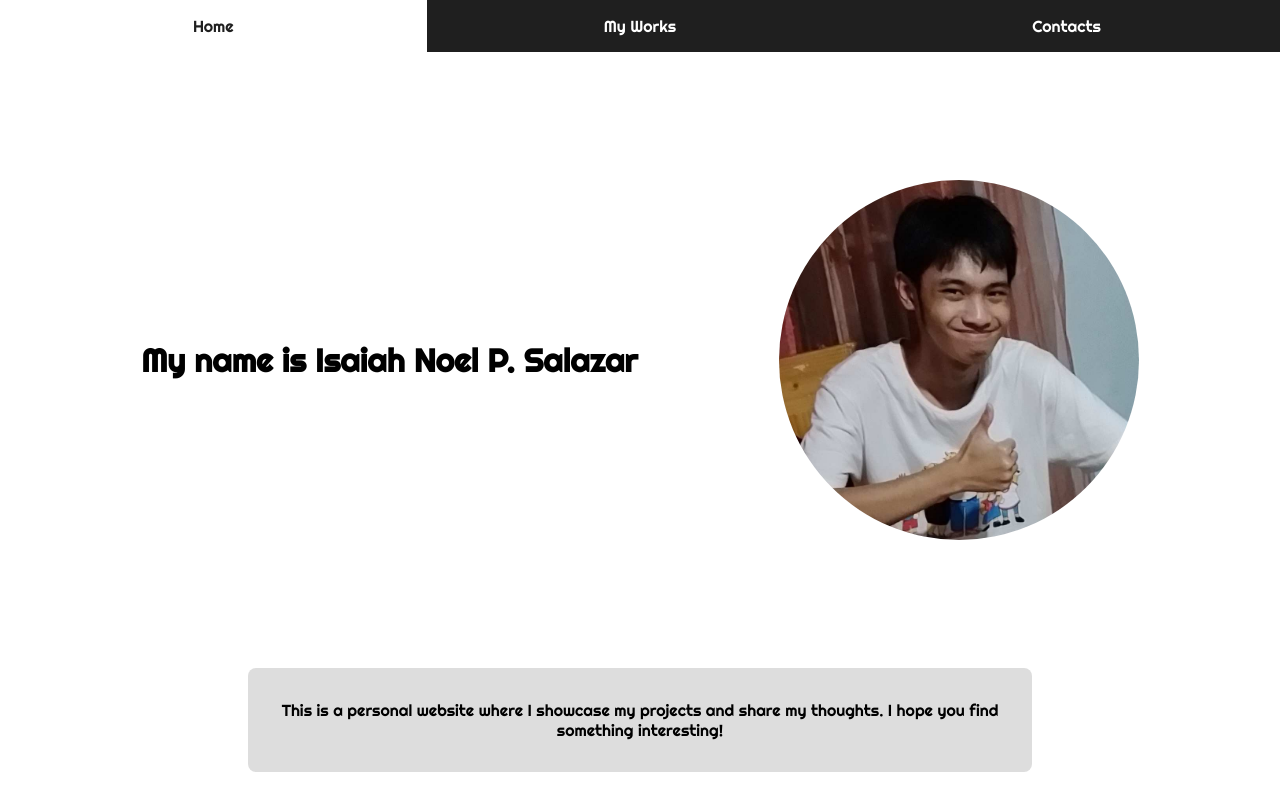
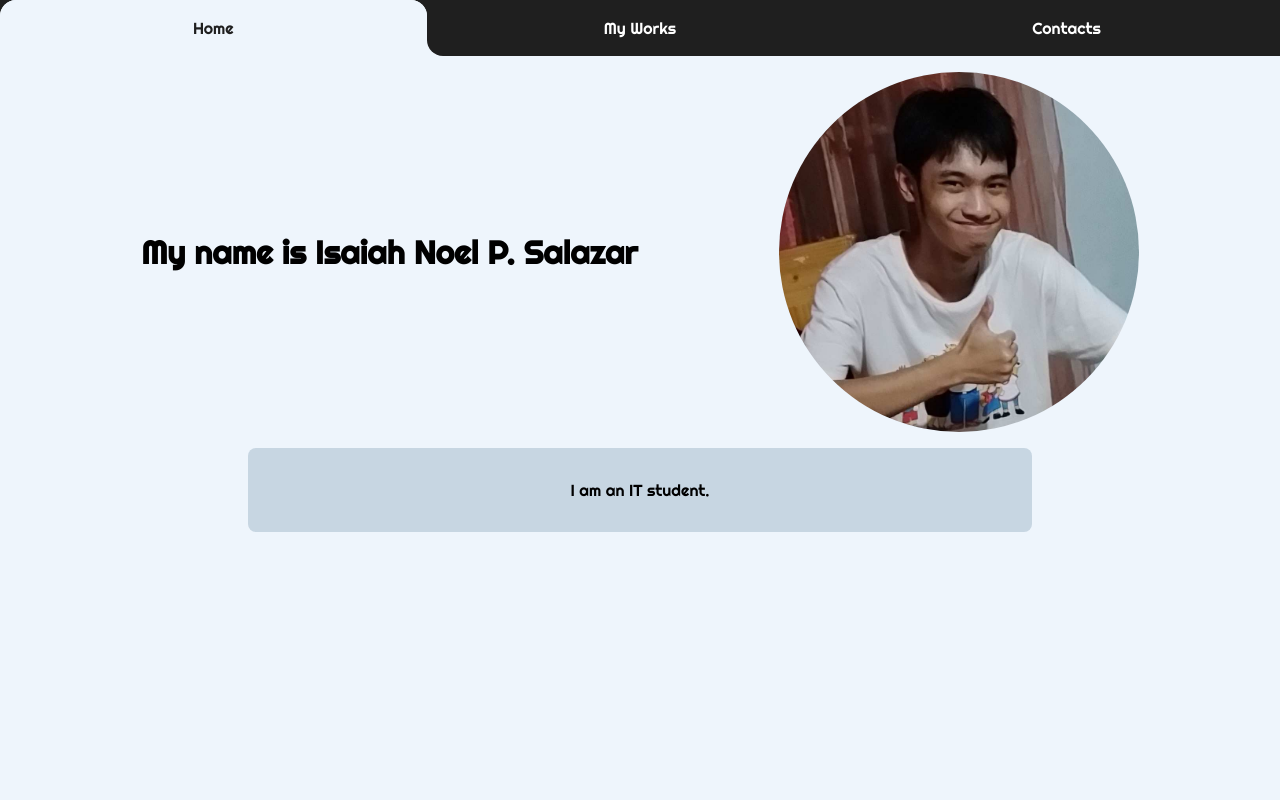
Before and after one commit to isaiahnoelsalazar/my-website_old, a PHP site: page / in a window 1280 px wide. Run offline with PHP 8.4, Linux system fonts and the light colour scheme.

Commit message:
Website change yay

```diff
--- a/css/colors.css
+++ b/css/colors.css
@@ -5,6 +5,9 @@
     --quaternary-color: #00507A;
     --quinary-color: #00324D;
     --black: #1F1F1F;
+    --blue-gray: #C7D6E2;
+    --dark: #555555;
     --gray: #DDDDDD;
+    --light-blue: #EEF5FC;
     --light-gray: #EEEEEE;
 }
--- a/css/contacts.css
+++ b/css/contacts.css
@@ -1,4 +1,4 @@
-.content:last-child {
+.contact {
     justify-content: center;
 }
 #contactlist {
@@ -35,11 +35,11 @@
     width: 80px;
 }
 #contactlist > div > a:hover {
-    background-color: var(--gray);
+    background-color: var(--blue-gray);
 }
 #contactlist > a {
     align-items: center;
-    background-color: var(--gray);
+    background-color: var(--blue-gray);
     border-radius: 8px;
     color: var(--black);
     display: flex;
--- a/css/home.css
+++ b/css/home.css
@@ -1,4 +1,4 @@
-.content:first-child {
+.home {
     align-items: center;
     display: flex;
     flex-direction: column;
@@ -9,12 +9,12 @@
     display: flex;
     gap: 16px;
     justify-content: space-evenly;
-    padding: 128px 0;
+    padding: 16px 0;
     width: calc(100% - 32px);
 }
 #home-div-2 {
     align-items: center;
-    background-color: var(--gray);
+    background-color: var(--blue-gray);
     border-radius: 8px;
     display: flex;
     flex-direction: column;
--- a/css/index.css
+++ b/css/index.css
@@ -1,32 +1,46 @@
+html {
+    height: 100%;
+}
 body {
-    background-color: white;
     font-family: Righteous;
+    height: 100%;
     margin: 0;
 }
 #navbar {
+    background-color: var(--black);
     display: grid;
     grid-template-columns: 1fr 1fr 1fr;
     justify-content: center;
 }
-#navbar > p {
+.tab-container {
+    background-color: var(--light-blue);
+    border-radius: 16px;
+}
+.tab-container > p {
     margin: 0;
     text-align: center;
 }
 .tab {
     align-items: center;
     background-color: var(--black);
+    border-radius: 16px;
     color: white;
     cursor: pointer;
     display: flex;
+    height: 56px;
     justify-content: center;
-    padding: 16px 0;
 }
-.tab:hover {
-    background-color: white;
-    color: var(--black);
+.tab-container:first-child {
+    border-radius: 16px 16px 0 0;
+}
+.tab-container:nth-child(2) {
+    border-radius: 16px 16px 16px 0;
+}
+.tab-container:last-child {
+    border-radius: 16px;
 }
 .selected {
-    background-color: white;
+    background-color: var(--light-blue);
     color: var(--black);
 }
 .unselected {
@@ -36,7 +50,10 @@ body {
 #main {
     display: flex;
     flex-direction: column;
+    height: calc(100% - 56px);
 }
 .content {
+    background-color: var(--light-blue);
     display: none;
+    height: 100%;
 }
--- a/css/pages.css
+++ b/css/pages.css
@@ -1,9 +1,9 @@
-.content:nth-child(2) {
+.pages {
     align-items: center;
     flex-direction: column;
     padding: 16px 0;
 }
-.content:nth-child(2) > h2 {
+.pages > h2 {
     margin: 0;
     width: 720px;
 }
@@ -27,7 +27,7 @@
     text-decoration: underline;
 }
 @media (max-width: 800px) {
-    .content:nth-child(2) > h2 {
+    .pages > h2 {
         width: calc(100% - 32px);
     }
     #pagelist > a {
--- a/index.html
+++ b/index.html
@@ -59,21 +59,27 @@
     </head>
     <body>
         <div id="navbar">
-            <p class="tab selected">Home</p>
-            <p class="tab">My Works</p>
-            <p class="tab">Contacts</p>
+            <a class="tab-container" onmouseenter="mouseEnter(0)" onmouseleave="mouseLeave(0)" onclick="mouseClick(0)">
+                <p class="tab selected">Home</p>
+            </a>
+            <a class="tab-container" onmouseenter="mouseEnter(1)" onmouseleave="mouseLeave(1)" onclick="mouseClick(1)">
+                <p class="tab">My Works</p>
+            </a>
+            <a class="tab-container" onmouseenter="mouseEnter(2)" onmouseleave="mouseLeave(2)" onclick="mouseClick(2)">
+                <p class="tab">Contacts</p>
+            </a>
         </div>
         <div id="main">
-            <div class="content">
+            <div class="home content">
                 <div id="home-div-1">
                     <h1>My name is Isaiah Noel P. Salazar</h1>
                     <img src="resources/profile_pic.jpg" alt="profile_picture">
                 </div>
                 <div id="home-div-2">
-                    <p>This is a personal website where I showcase my projects and share my thoughts. I hope you find something interesting!</p>
+                    <p>I am an IT student.</p>
                 </div>
             </div>
-            <div class="content">
+            <div class="pages content">
                 <h2>Live websites</h2>
                 <div id="pagelist">
                     <a href="https://saiaaaaaaa.github.io/bad-phone-number-inputs/">Bad Phone Number Inputs</a>
@@ -91,7 +97,7 @@
                     <a href="https://saiaaaaaaa.github.io/women-with-baskets/">Women with Baskets</a>
                 </div>
             </div>
-            <div class="content">
+            <div class="contact content">
                 <div id="contactlist">
                     <div>
                         <a href="https://www.facebook.com/profile.php?id=100085006483044">
```
Also changed, not shown: js/index.js (+46 -16 lines).
